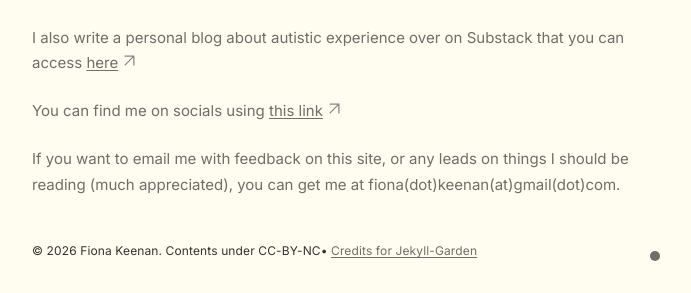
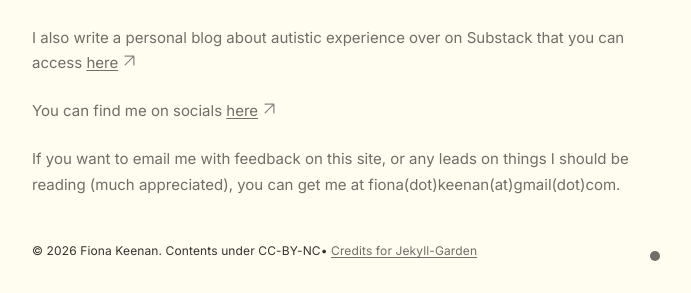
Before and after one commit to fionatkeenan/fionatkeenan.github.io, a Jekyll site: the page built from pages/about.md, in a window 1280 px wide. Shown: the part 689-982 px from the top of the page, without its empty margins (293-984 px from the left). Built offline with Jekyll 4.4.1, drawn with Linux system fonts in a browser that asks for light colours.

Commit message:
Update about.md

```diff
--- a/pages/about.md
+++ b/pages/about.md
@@ -14,6 +14,6 @@ I also work on Citizen Disc, an archive of self-released and self-produced CDs,
 
 I also write a personal blog about autistic experience over on Substack that you can access [[here::https://howigetaround.substack.com/]]
 
-You can find me on socials using [[this link::https://linktr.ee/fionatkeenan]]
+You can find me on socials [[here::https://linktr.ee/fionatkeenan]]
 
 If you want to email me with feedback on this site, or any leads on things I should be reading (much appreciated), you can get me at fiona(dot)keenan(at)gmail(dot)com.
```
